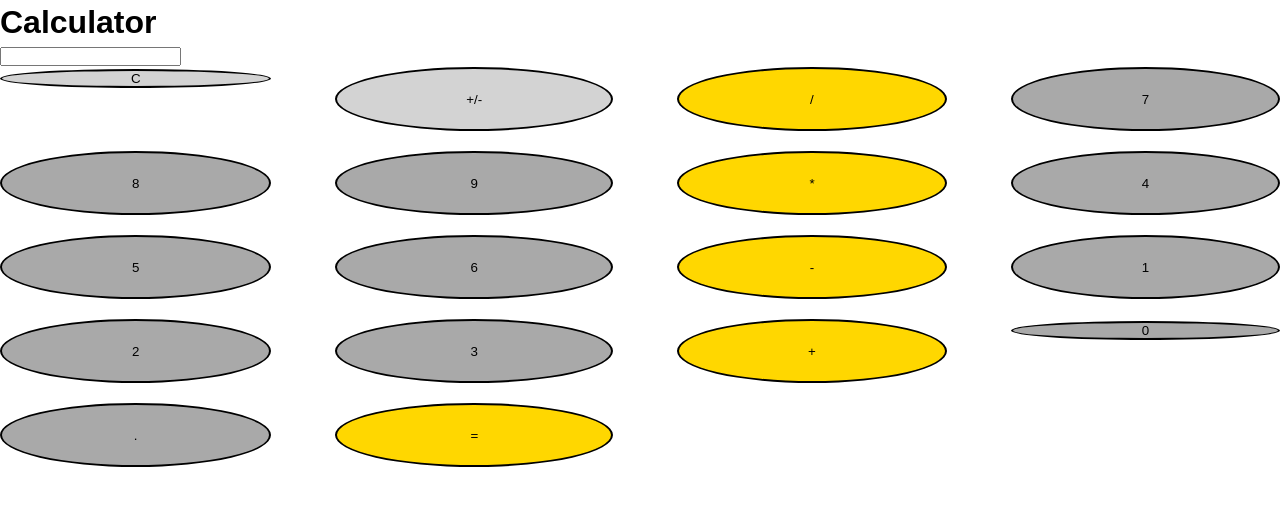
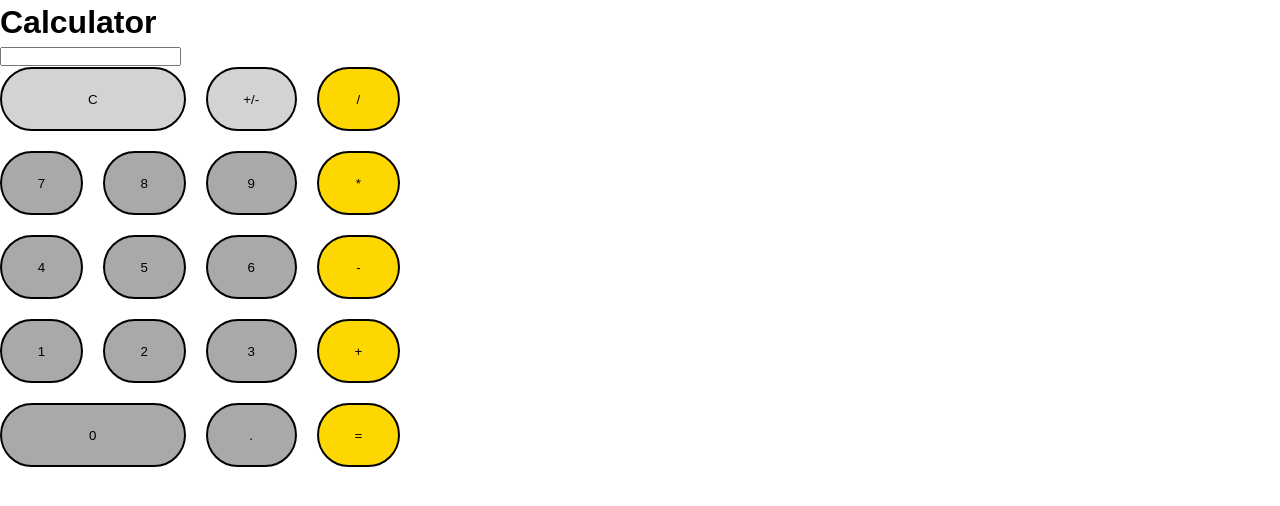
Before and after one commit to drewthor/calculator_webapp, a React (Create React App) app: page / in a window 1280 px wide. Shown: the top 506 px of the page. Built offline with nearby package versions, Linux system fonts and the light colour scheme.

Commit message:
add context and pass it to children

```diff
--- a/src/App.css
+++ b/src/App.css
@@ -1,3 +1,4 @@
+
 * {
   box-sizing: border-box;
   margin: 0;
@@ -20,6 +21,7 @@ a {
   grid-template-rows: [row];
   column-gap: 5%;
   height: 400px;
+  width: 400px;
   row-gap: 5%;
 }
 
@@ -27,12 +29,12 @@ a {
   height: 100%;
   width: 100%;
   background-color: darkgrey;
-  border-radius: 50%;
+  border-radius: 1000px;
   border: 2px solid black;
 }
 
-.calcGrid .span2 .button {
-  grid-column: 1 span 2;
+.calcGrid .button.span-2 {
+  grid-column: 1 / span 2;
 }
 
 .calcGrid .button.functionButton {
--- a/src/App.js
+++ b/src/App.js
@@ -6,16 +6,17 @@ import FunctionButton from './components/FunctionButton';
 import NegateButton from './components/NegateButton';
 import ClearButton from './components/ClearButton';
 import EqualsButton from './components/EqualsButton';
+import EquationProvider from './EquationProvider';
 
 function App() {
   return (
     <div className="App">
       <h1>Calculator</h1>
+      <EquationProvider>
         <NumberBox />
-      <div className="calcGrid">
-        <div className="span2Columns">
-          <ClearButton />
-        </div>
+
+        <form className="calcGrid">
+          <ClearButton span="2" />
           <NegateButton />
           <FunctionButton value="/" />
           <NumberButton value={7} />
@@ -30,12 +31,11 @@ function App() {
           <NumberButton value={2} />
           <NumberButton value={3} />
           <FunctionButton value="+" />
-        <div className="span2Columns">
-          <NumberButton value={0} />
-        </div>
+          <NumberButton value={0} span="2" />
           <NumberButton value="." />
           <EqualsButton />
-      </div>
+        </form>
+      </EquationProvider>
     </div>
   );
 }
--- /dev/null
+++ b/src/EquationProvider.js
@@ -0,0 +1,38 @@
+import React, { useState, createContext } from "react";
+
+export const EquationContext = createContext();
+
+const EquationProvider = (props) => {
+    const [currentNumber, setCurrentNumber] = useState('');
+    const [functionType, setFunctionType] = useState('');
+    const [value, setValue] = useState('');
+
+    const handleClearAll = () => {
+        setCurrentNumber('');
+        setFunctionType('');
+        setValue('');
+    };
+
+    const handlePerformCalculation = () => {
+        setCurrentNumber('');
+    };
+
+    return (
+        <EquationContext.Provider
+            value={{
+                currentNumber,
+                setCurrentNumber,
+                functionType,
+                setFunctionType,
+                value,
+                setValue,
+                handleClearAll,
+                handlePerformCalculation
+            }}
+        >
+            {props.children}
+        </EquationContext.Provider>
+    );
+};
+
+export default EquationProvider;
--- a/src/components/ClearButton.js
+++ b/src/components/ClearButton.js
@@ -1,24 +1,18 @@
-import React, { Component } from 'react';
+import React, { useContext } from "react";
+import { EquationContext } from "../EquationProvider";
 
-class ClearButton extends Component {
-    constructor(props) {
-        super(props);
+const ClearButton = ({ span }) => {
+    const { handleClearAll } = useContext(EquationContext);
 
-        this.state = {value: "C"}
-        this.handleChange = this.handleChange.bind(this)
-    }
-
-    handleChange(event) {
-        this.setState({value: event.target.value})
-    }
-
-    render() {
-        return (
-            <form>
-                <input type="button" className="button specialButton" value={this.state.value} onChange={this.handleChange} readonly="readonly"/>
-            </form>
-        );
-    }
+    return(
+        <input
+            type="button"
+            className={`button specialButton span-${span || 1}`}
+            value={'C'}
+            onClick={handleClearAll}
+            readOnly
+        />
+    );
 }
 
 export default ClearButton;
--- a/src/components/EqualsButton.js
+++ b/src/components/EqualsButton.js
@@ -1,24 +1,18 @@
-import React, { Component } from 'react';
+import React, { useContext } from "react";
+import { EquationContext } from "../EquationProvider";
 
-class EqualsButton extends Component {
-    constructor(props) {
-        super(props);
+const EqualsButton = () => {
+    const { handlePerformCalculation } = useContext(EquationContext);
 
-        this.state = {value: "="}
-        this.handleChange = this.handleChange.bind(this)
-    }
-
-    handleChange(event) {
-        this.setState({value: event.target.value})
-    }
-
-    render() {
-        return (
-            <form>
-                <input type="button" className="button functionButton" value={this.state.value} onChange={this.handleChange} readonly="readonly"/>
-            </form>
-        );
-    }
+    return (
+        <input
+            type="button"
+            className="button functionButton"
+            value={'='}
+            onClick={handlePerformCalculation}
+            readOnly
+        />
+    );
 }
 
 export default EqualsButton;
--- a/src/components/FunctionButton.js
+++ b/src/components/FunctionButton.js
@@ -1,24 +1,23 @@
-import React, { Component } from 'react';
+import React, { useContext } from "react";
+import { EquationContext } from "../EquationProvider";
 
-class FunctionButton extends Component {
-    constructor(props) {
-        super(props);
+const FunctionButton = ({value}) => {
+    const { setFunctionType, handlePerformCalculation } = useContext(EquationContext);
 
-        this.state = {value: props.value}
-        this.handleChange = this.handleChange.bind(this)
-    }
+    const handlePerformFunctionType = () => {
+        handlePerformCalculation();
+        setFunctionType(value);
+    };
 
-    handleChange(event) {
-        this.setState({value: event.target.value})
-    }
-
-    render() {
-        return (
-            <form>
-                <input type="button" className="button functionButton" value={this.state.value} onChange={this.handleChange} readonly="readonly"/>
-            </form>
-        );
-    }
+    return (
+        <input
+            type="button"
+            className="button functionButton"
+            value={value}
+            onClick={handlePerformFunctionType}
+            readOnly
+        />
+    );
 }
 
 export default FunctionButton;
--- a/src/components/NegateButton.js
+++ b/src/components/NegateButton.js
@@ -1,22 +1,26 @@
-import React, { Component } from 'react';
+import React, {Component} from "react";
 
 class NegateButton extends Component {
     constructor(props) {
         super(props);
 
-        this.state = {value: "+/-"}
-        this.handleChange = this.handleChange.bind(this)
+        this.state = {value: "+/-"};
+        this.handleChange = this.handleChange.bind(this);
     }
 
     handleChange(event) {
-        this.setState({value: event.target.value})
+        this.setState({value: event.target.value});
     }
 
     render() {
         return (
-            <form>
-                <input type="button" className="button specialButton" value={this.state.value} onChange={this.handleChange} readonly="readonly"/>
-            </form>
+            <input
+                type="button"
+                className="button specialButton"
+                value={this.state.value}
+                onChange={this.handleChange}
+                readOnly
+            />
         );
     }
 }
--- a/src/components/NumberBox.js
+++ b/src/components/NumberBox.js
@@ -1,24 +1,18 @@
-import React, { Component } from 'react';
+import React, { useContext } from "react";
+import { EquationContext } from '../EquationProvider'
 
-class NumberBox extends Component {
-    constructor(props) {
-        super(props);
+const NumberBox = () => {
+    const { currentNumber }  = useContext(EquationContext);
 
-        this.state = {value: ''}
-        this.handleChange = this.handleChange.bind(this)
-    }
-
-    handleChange(event) {
-        this.setState({value: event.target.value})
-    }
-
-    render() {
-        return (
-            <form>
-                <input type="text" value={this.state.value} onChange={this.handleChange} readonly="readonly"/>
-            </form>
-        );
-    }
-}
+    return (
+        <form>
+            <input
+                type="text"
+                value={ currentNumber }
+                readOnly
+            />
+        </form>
+    );
+};
 
 export default NumberBox;
--- a/src/components/NumberButton.js
+++ b/src/components/NumberButton.js
@@ -1,24 +1,22 @@
-import React, { Component } from 'react';
+import React, { useContext } from "react";
+import { EquationContext } from "../EquationProvider";
 
-class NumberButton extends Component {
-    constructor(props) {
-        super(props);
+const NumberButton = ({ value, span }) => {
+    const { currentNumber, setCurrentNumber } = useContext(EquationContext);
 
-        this.state = {value: props.value}
-        this.handleChange = this.handleChange.bind(this)
-    }
+    const addNumber = e => {
+        setCurrentNumber(currentNumber + value);
+    };
 
-    handleChange(event) {
-        this.setState({value: event.target.value})
-    }
-
-    render() {
-        return (
-            <form>
-                <input type="button" className="button numberButton" value={this.state.value} onChange={this.handleChange} readonly="readonly"/>
-            </form>
-        );
-    }
-}
+    return (
+        <input
+            type="button"
+            className={`button numberButton span-${span || 1}`}
+            value={value}
+            onClick={addNumber}
+            readOnly
+        />
+    );
+};
 
 export default NumberButton;
```
Lines whose indentation alone changed are shown as unchanged.
